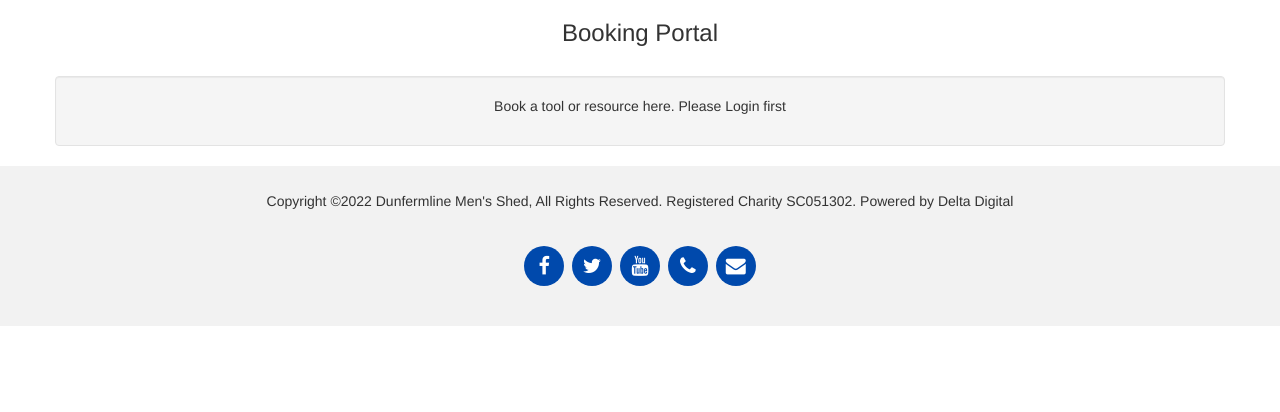
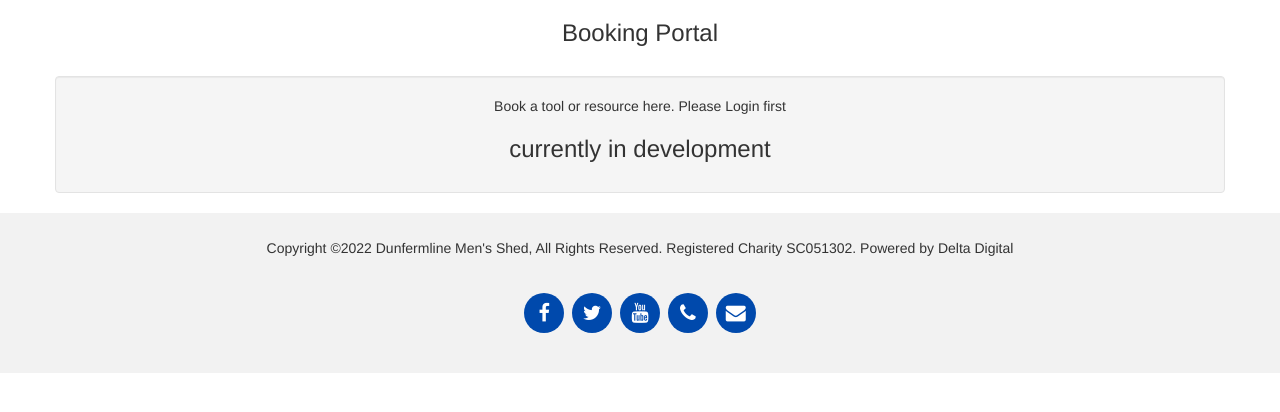
Before and after one commit to JBLACK2889/MENS-SHED-SOC09109, a Flask app: page /booking in a window 1280 px wide. Shown: the part 52-464 px from the top of the page. Run offline with Flask 3, Linux system fonts and the light colour scheme; some libraries are stand-ins or nearby versions.

Commit message:
more changes

```diff
--- a/app/mens_shed/templates/about.html
+++ b/app/mens_shed/templates/about.html
@@ -37,7 +37,7 @@
     <span class="sr-only">Next</span>
   </a>
 </div>
-
+<!-- Mens shed history -->
 <div class="container text-Left">
   <div class="row">
     <div class="col-sm-4">
@@ -76,6 +76,7 @@
   </div>
 </div>
 <br><br>
+<!-- About the team -->
 <div class="container text-center">
   <h3>Dunfermline Men's Shed Committee</h3>
   <br>
--- a/app/mens_shed/templates/booking.html
+++ b/app/mens_shed/templates/booking.html
@@ -9,6 +9,7 @@
        <p>
 	   Book a tool or resource here. Please Login first
 		</p>
+    <h3> currently in development</h3>
       </div>
   </div>
 </div>
--- a/app/mens_shed/templates/login.html
+++ b/app/mens_shed/templates/login.html
@@ -1,6 +1,5 @@
 {% extends 'home.html' %}
 {% block content %}
-
     <br>
     <div class="container text-center" style="width: 350px">
         <div class="well">
```
Also changed, not shown: app/mens_shed/templates/home.html (+6 -5 lines).
